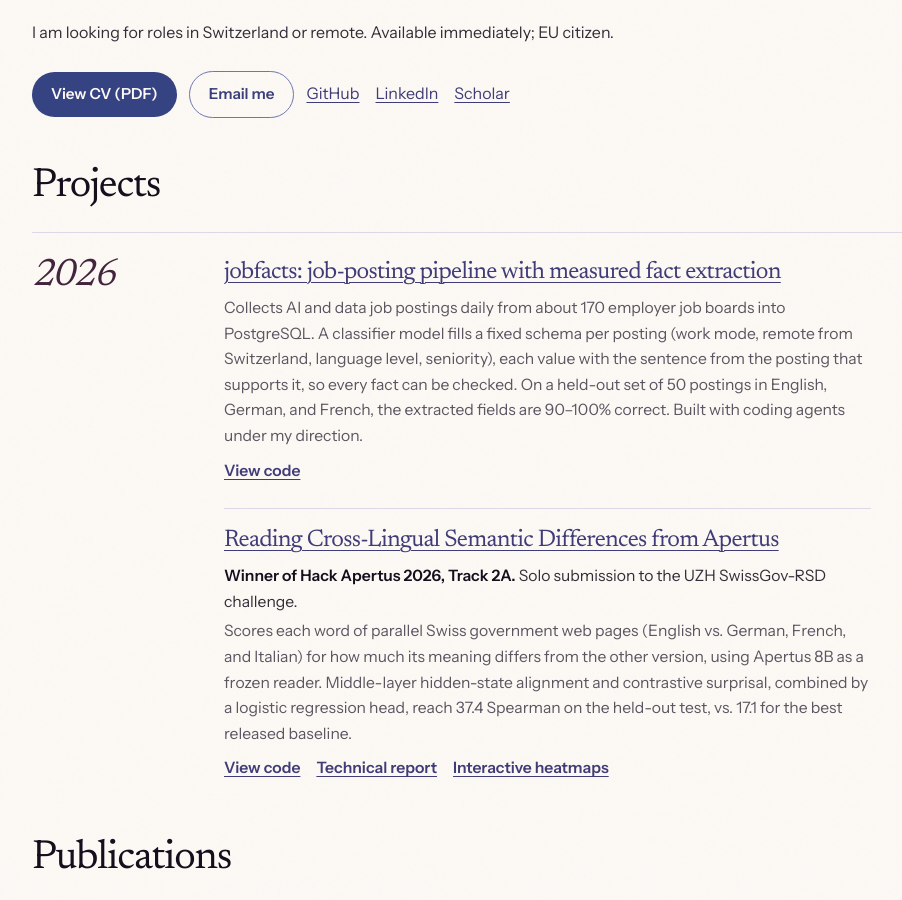
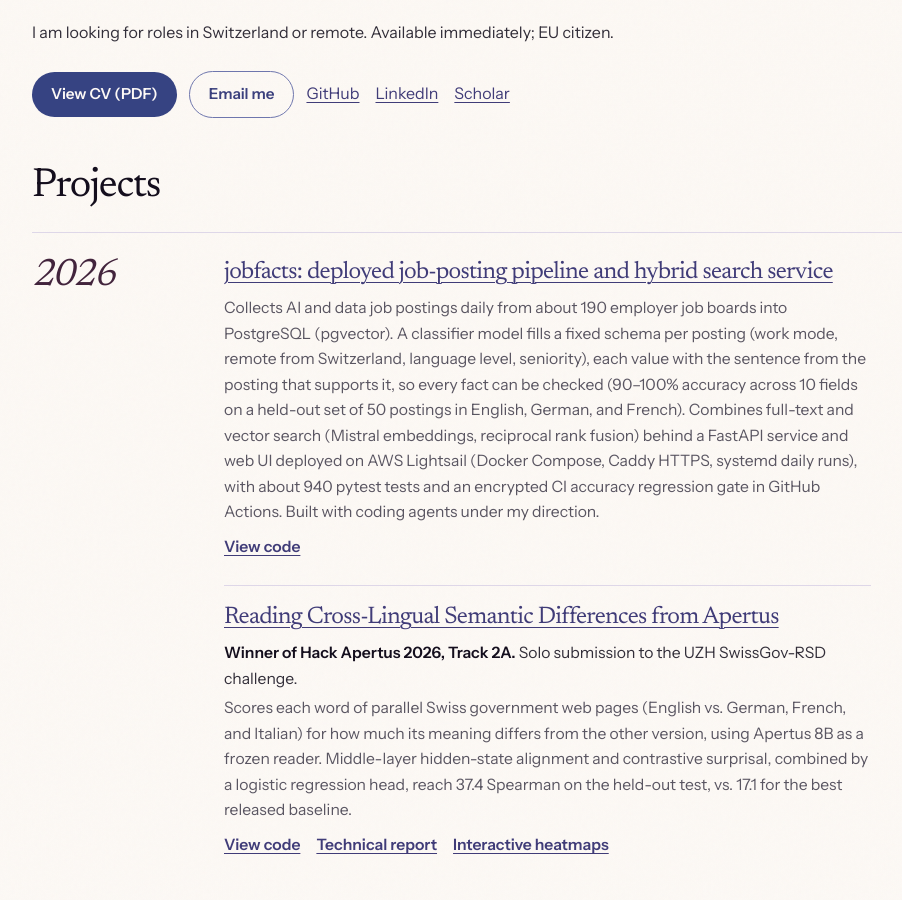
Before and after one commit to amunozo/amunozo.github.io, a Jekyll site: the page built from index.md, in a window 1280 px wide and 900 px high, scrolled down 410 px. Shown: the whole window, without its empty margins (128-1030 px from the left). Built offline with Jekyll 4.4.1, drawn with Linux system fonts in a browser that asks for light colours.

Commit message:
Update jobfacts (Milestone 2 deployment, hybrid search, CI gate) in CVs and homepage

```diff
--- a/index.md
+++ b/index.md
@@ -30,8 +30,8 @@ description: Alberto Muñoz-Ortiz, AI engineer and researcher in Lausanne. PhD i
   <h2>2026</h2>
   <ul class="pub-list">
     <li>
-      <h3><a href="https://github.com/amunozo/jobfacts">jobfacts: job-posting pipeline with measured fact extraction</a></h3>
-      <p class="pub-venue">Collects AI and data job postings daily from about 170 employer job boards into PostgreSQL. A classifier model fills a fixed schema per posting (work mode, remote from Switzerland, language level, seniority), each value with the sentence from the posting that supports it, so every fact can be checked. On a held-out set of 50 postings in English, German, and French, the extracted fields are 90–100% correct. Built with coding agents under my direction.</p>
+      <h3><a href="https://github.com/amunozo/jobfacts">jobfacts: deployed job-posting pipeline and hybrid search service</a></h3>
+      <p class="pub-venue">Collects AI and data job postings daily from about 190 employer job boards into PostgreSQL (pgvector). A classifier model fills a fixed schema per posting (work mode, remote from Switzerland, language level, seniority), each value with the sentence from the posting that supports it, so every fact can be checked (90–100% accuracy across 10 fields on a held-out set of 50 postings in English, German, and French). Combines full-text and vector search (Mistral embeddings, reciprocal rank fusion) behind a FastAPI service and web UI deployed on AWS Lightsail (Docker Compose, Caddy HTTPS, systemd daily runs), with about 940 pytest tests and an encrypted CI accuracy regression gate in GitHub Actions. Built with coding agents under my direction.</p>
       <p class="pub-code"><a href="https://github.com/amunozo/jobfacts">View code</a></p>
     </li>
     <li>
```
Also changed, not shown: 4 other files.
